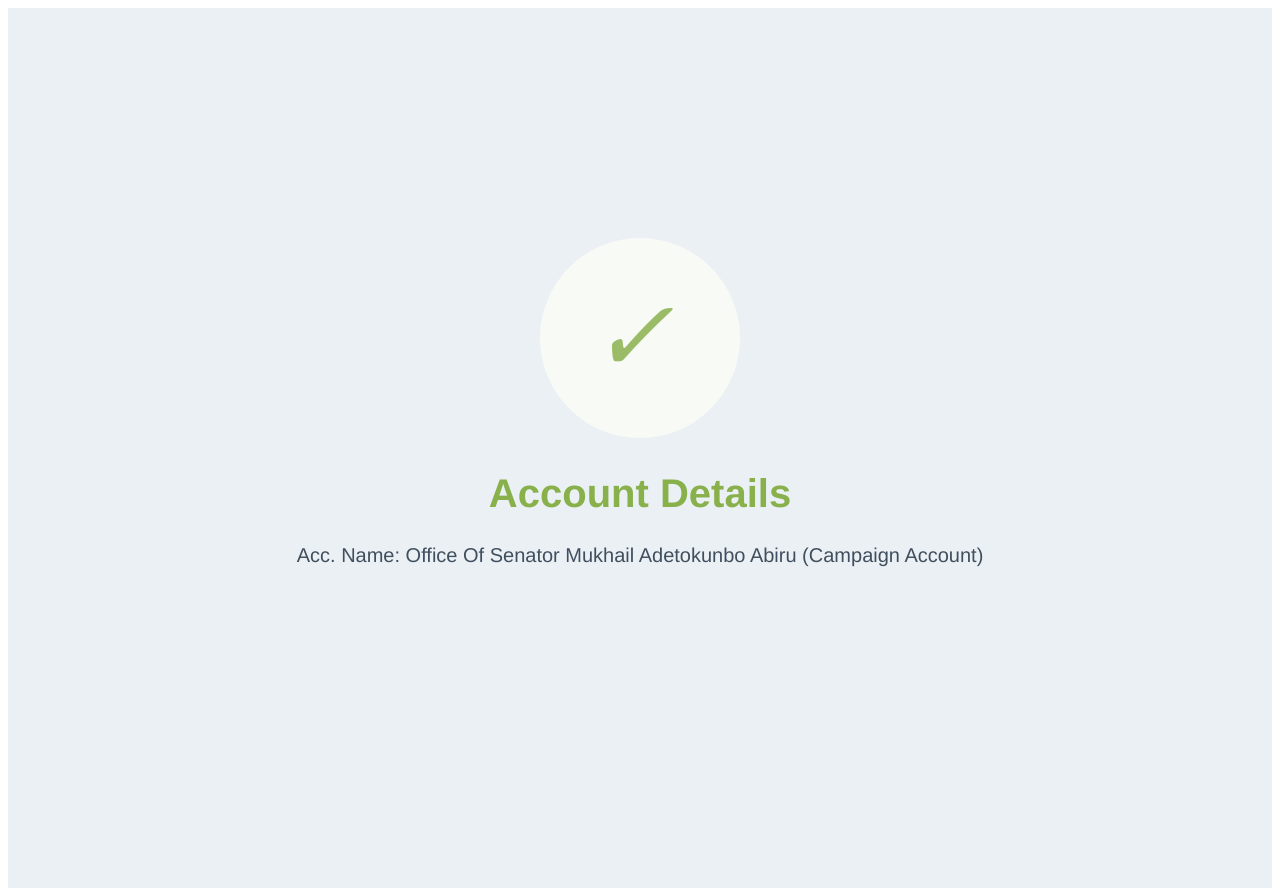
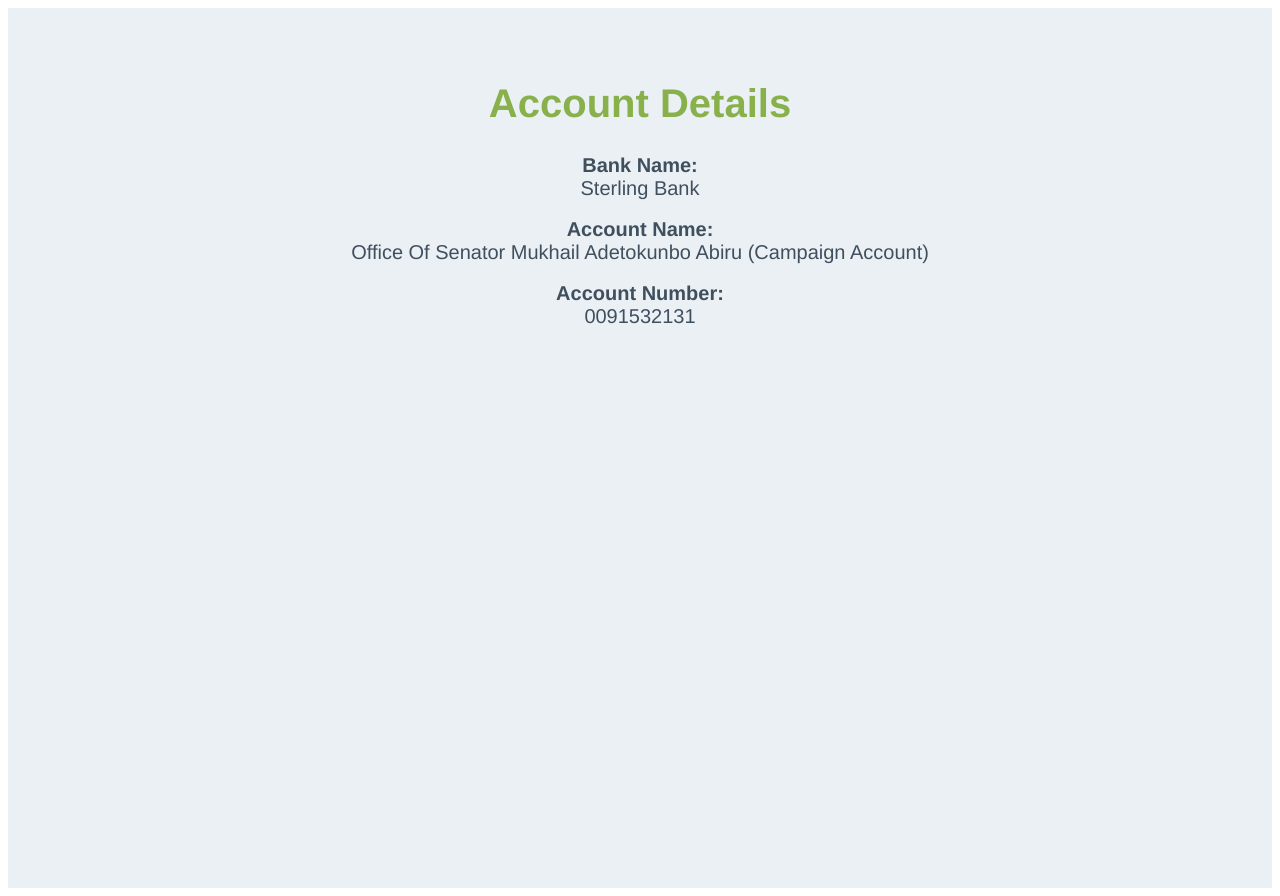
Before and after one commit to IsraelAdekanye/campaign-clent, a React (Create React App) app: page /Account in a window 1280 px wide. Built offline with nearby package versions, Linux system fonts and the light colour scheme.

Commit message:
added account details

```diff
--- a/src/components/AccountDetails/AccountDetails.jsx
+++ b/src/components/AccountDetails/AccountDetails.jsx
@@ -7,12 +7,13 @@
   return (
     <MasterDiv>
       <Section>
-        <Cond2Div>
-          <CheckMark>✓</CheckMark>
-        </Cond2Div>
         <Success>Account Details</Success>
         <br/>
-        <Paragraph>Acc. Name: Office Of Senator Mukhail Adetokunbo Abiru (Campaign Account)</Paragraph>
+        <Paragraph><b>Bank Name:</b> <br></br>Sterling Bank</Paragraph>
+        <br/>
+        <Paragraph><b>Account Name:</b> <br></br>Office Of Senator Mukhail Adetokunbo Abiru (Campaign Account)</Paragraph>
+        <br/>
+        <Paragraph><b>Account Number:</b> <br></br>0091532131</Paragraph>
       </Section>
     </MasterDiv>
   );
--- a/src/components/Success/Success.jsx
+++ b/src/components/Success/Success.jsx
@@ -10,9 +10,9 @@
         <Cond2Div>
           <CheckMark>✓</CheckMark>
         </Cond2Div>
-        <Success>Donation Successful</Success>
+        <Success>Thank you for your donation!</Success>
         <br/>
-        <Paragraph>Thank You!</Paragraph>
+        <Paragraph></Paragraph>
       </Section>
     </MasterDiv>
   );
```
